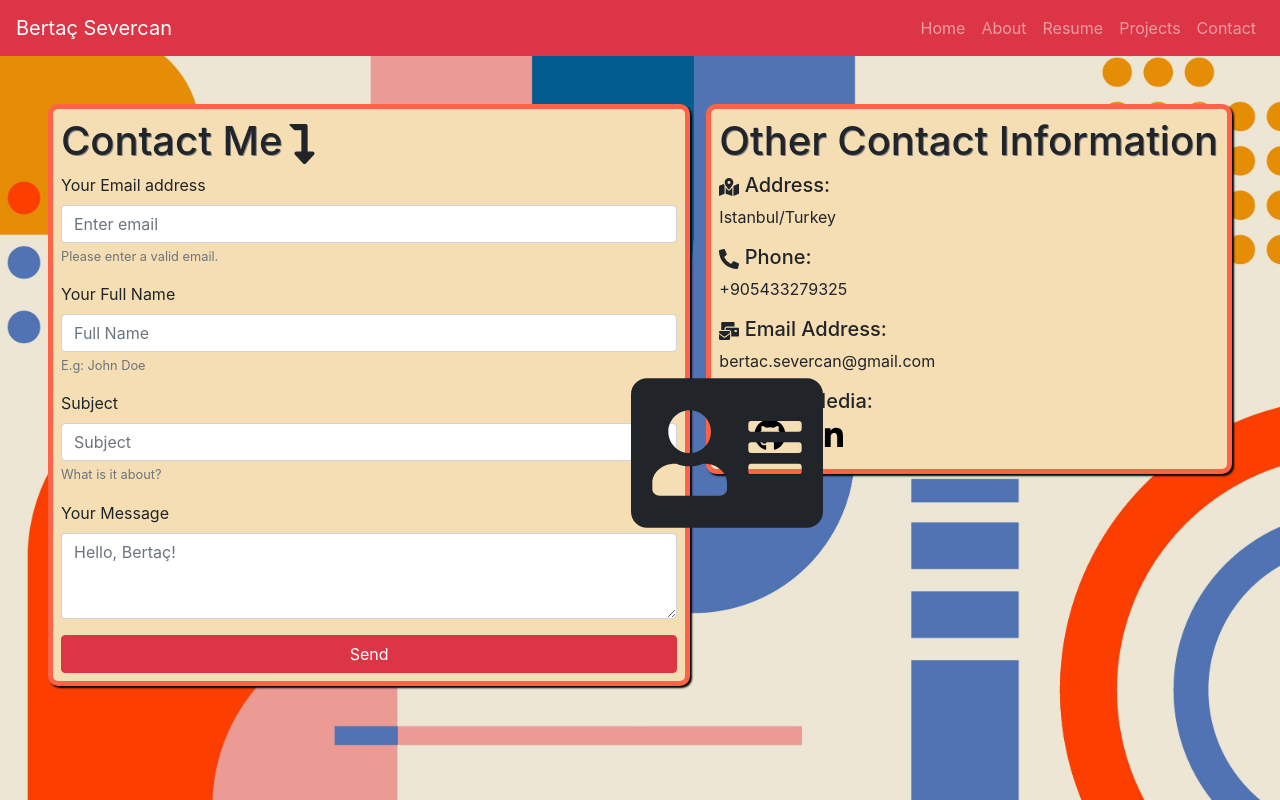
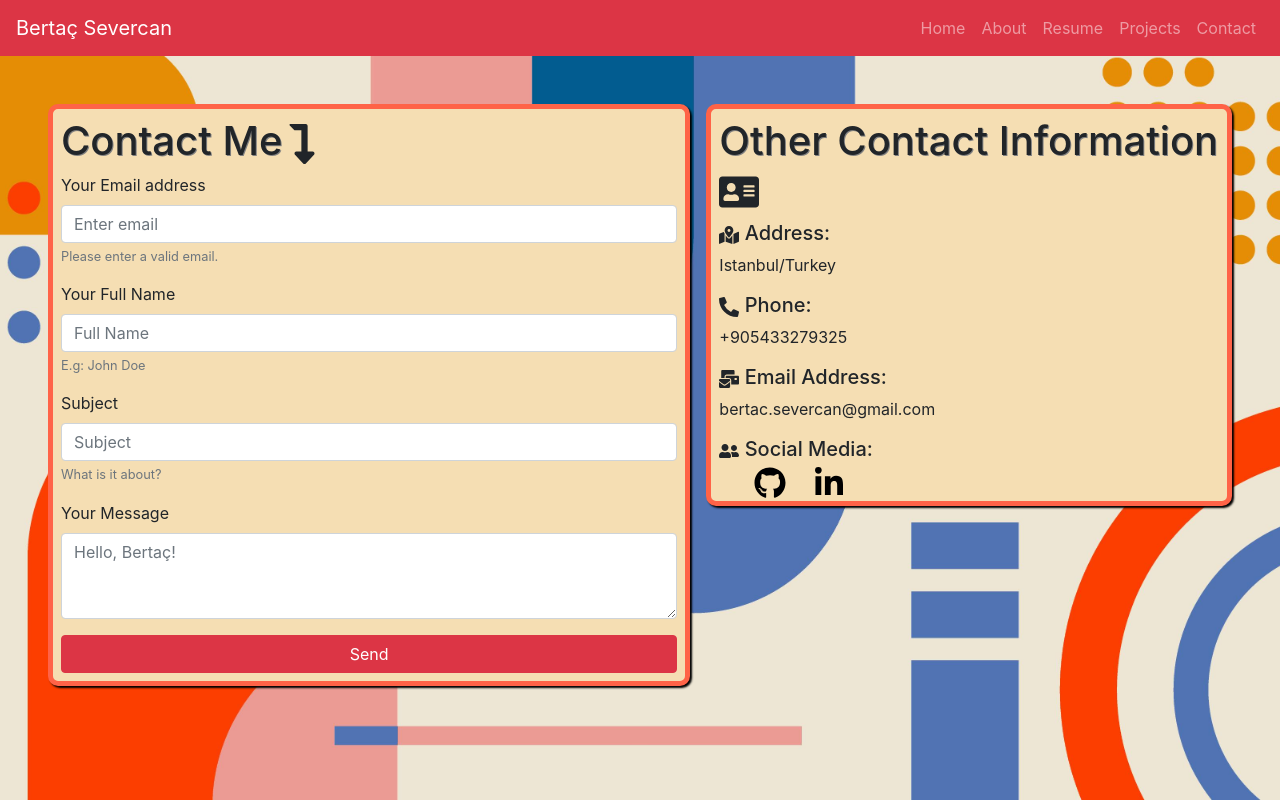
Before and after one commit to bertacsevercan/my-portfolio, a React (Create React App) app: page /contact in a window 1280 px wide. Built offline with nearby package versions, Linux system fonts and the light colour scheme.

Commit message:
revert back the changes

```diff
--- a/src/containers/Contact/index.jsx
+++ b/src/containers/Contact/index.jsx
@@ -50,9 +50,10 @@ const Contact = () => {
           </Button>
         </Form>
       </div>
-      <div className="contact-info-wrapper">
       <div className="contact-info">
-          <h1>Other Contact Information</h1>
+        <h1>
+          Other Contact Information <FaAddressCard />{" "}
+        </h1>
         <h5>
           {" "}
           <FaMapMarkedAlt /> Address:
@@ -93,8 +94,6 @@ const Contact = () => {
           </a>
         </div>
       </div>
-        <FaAddressCard className="address-icon" />
-      </div>
     </div>
   );
 };
--- a/src/containers/Contact/style.css
+++ b/src/containers/Contact/style.css
@@ -12,6 +12,18 @@
 .contact {
   padding: 3rem;
   display: flex;
+}
+
+.contact-info {
+  height: fit-content;
+  width: 45%;
+  border: tomato solid 5px;
+  background: wheat;
+  border-radius: 10px;
+  padding: 0.5em;
+  box-shadow: black 2px 2px 2px;
+  text-align: left;
+  margin-left: 0.5em;
 }
 
 .social-links {
@@ -32,28 +44,3 @@
 .contact h1 {
   text-shadow: 1px 1px gray;
 }
-
-.address-icon {
-  transform: scale(12);
-  align-self: center;
-}
-
-.contact-info-wrapper {
-  display: flex;
-  flex-wrap: wrap;
-  height: fit-content;
-  width: 45%;
-  border: tomato solid 5px;
-  background: wheat;
-  border-radius: 10px;
-  padding: 0.5em;
-  box-shadow: black 2px 2px 2px;
-  text-align: left;
-  margin-left: 0.5em;
-}
-
-.contact-info p,
-.contact-info h5,
-.contact-info h1 {
-  width: fit-content;
-}
```
Lines whose indentation alone changed are shown as unchanged.
